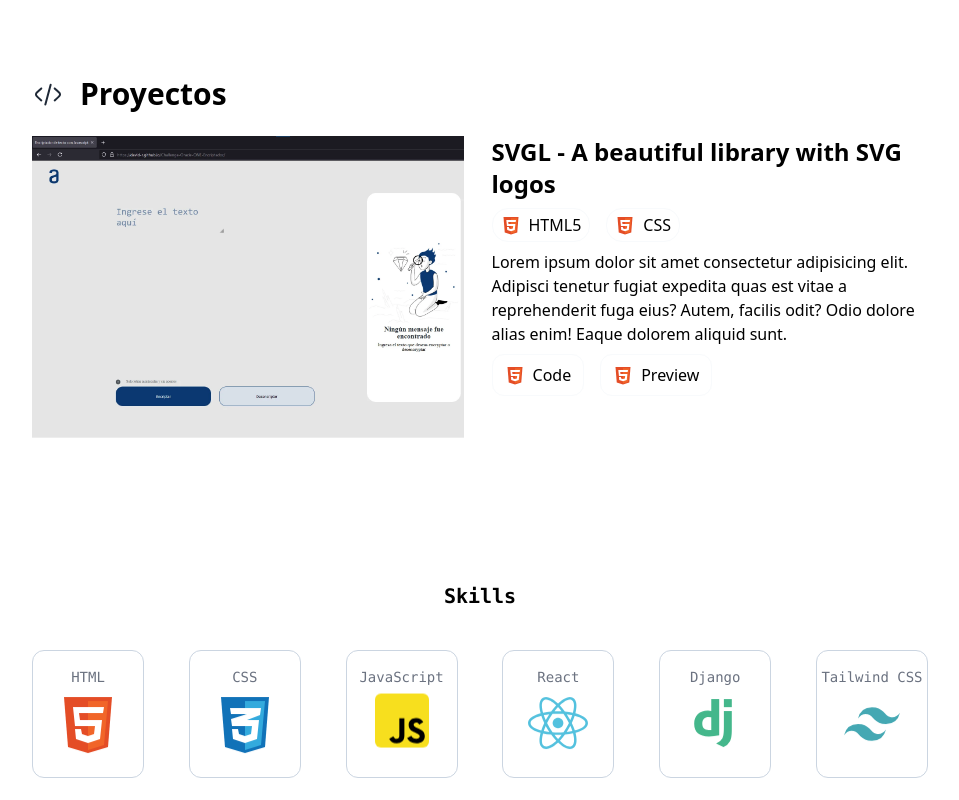
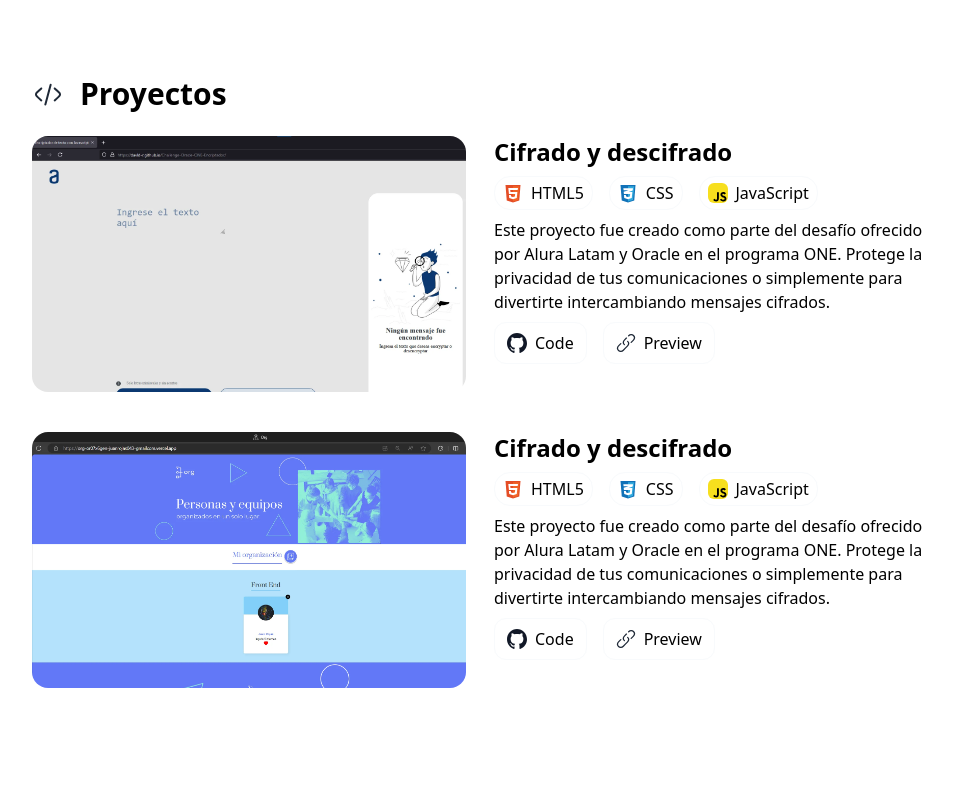
Before and after one commit to davld-R/por, a React (Vite) app: page / in a window 1280 px wide. Shown: the part 1040-1840 px from the top of the page, without its empty margins (160-1119 px from the left). Built offline with nearby package versions, Linux system fonts and the light colour scheme.

Commit message:
nuevos cambios

```diff
--- a/src/App.tsx
+++ b/src/App.tsx
@@ -2,6 +2,9 @@ import Menu from './components/Menu';
 import Banner from './components/Banner';
 import Experiencia from './components/Experiencia';
 import Proyectos from './components/Proyectos';
+import Cifrado from './components/Proyectos/Cifrado';
+import Proyecto1Icon from './assets/p1.webp';
+import Proyecto2Icon from './assets/p2.webp';
 import Skills from './components/Skills';
 import Html5Icon from './components/Icons/Html5Icon';
 import Css5Icon from './components/Icons/Css5Icon';
@@ -48,12 +51,17 @@ function App() {
 
   return (
     <>
+      {/* Componente de Menu */}
       <Menu></Menu>
+
+      {/* Componente de Banner */}
       <Banner></Banner>
       <div className="flex mb-6 items-center gap-4" id="experiencia">
         <MaletinIco width="32px" height="32px"></MaletinIco>
         <h1 className="text-3xl font-semibold">Experiencia profesional</h1>
       </div>
+
+      {/* Componente de Experiencia */}
       {experiencia.map(({ key, nombre, empresa, fecha, funcion }) => (
         <Experiencia
           key={key}
@@ -67,7 +75,28 @@ function App() {
         <CodeIcon width="32px" height="32px"></CodeIcon>
         <p className="dark:text-slate-50 text-3xl font-semibold">Proyectos</p>
       </div>
-      <Proyectos></Proyectos>
+
+      {/* Componente de proyectos */}
+      <Proyectos
+        nombre="Cifrado y descifrado"
+        contenido="Este proyecto fue creado como parte del desafío ofrecido por Alura Latam y Oracle en el programa ONE. Protege la privacidad de tus comunicaciones o simplemente para divertirte intercambiando mensajes cifrados."
+        imagen={Proyecto1Icon}
+        code="https://github.com/davld-R/Challenge-Oracle-ONE-Encriptador"
+        link="https://davld-r.github.io/Challenge-Oracle-ONE-Encriptador/"
+      >
+        <Cifrado></Cifrado>
+      </Proyectos>
+      <Proyectos
+        nombre="Cifrado y descifrado"
+        contenido="Este proyecto fue creado como parte del desafío ofrecido por Alura Latam y Oracle en el programa ONE. Protege la privacidad de tus comunicaciones o simplemente para divertirte intercambiando mensajes cifrados."
+        imagen={Proyecto2Icon}
+        code="https://github.com/davld-R/Challenge-Oracle-ONE-Encriptador"
+        link="https://davld-r.github.io/Challenge-Oracle-ONE-Encriptador/"
+      >
+        <Cifrado></Cifrado>
+      </Proyectos>
+
+      {/* Componente de Skills */}
       <h1
         id="skills"
         className="mt-36 mb-10 text-xl font-semibold text-center font-mono"
@@ -82,7 +111,7 @@ function App() {
           <Css5Icon width="64px" height="64px"></Css5Icon>
         </Skills>
         <Skills nombre="JavaScript">
-          <JavaScriptIcon></JavaScriptIcon>
+          <JavaScriptIcon width="54px" height="54px"></JavaScriptIcon>
         </Skills>
         <Skills nombre="React">
           <ReactIcon></ReactIcon>
@@ -93,6 +122,8 @@ function App() {
         <Skills nombre="Tailwind CSS">
           <BootstrapIcon></BootstrapIcon>
         </Skills>
+
+        {/* Componente de Hobbies */}
       </section>
       <h1 className="mt-36 mb-10 text-xl font-semibold text-center font-mono">
         Hobbies
--- /dev/null
+++ b/src/components/Icons/GitHubIcon.tsx
@@ -0,0 +1,55 @@
+interface props {
+  width: string;
+  height: string;
+}
+
+export default function GithubIcon({ width, height }: props) {
+  return (
+    <svg
+      width={width}
+      height={height}
+      viewBox="0 0 20 20"
+      version="1.1"
+      xmlns="http://www.w3.org/2000/svg"
+      xmlnsXlink="http://www.w3.org/1999/xlink"
+      className="dark:fill-slate-50 fill-gray-900"
+    >
+      <g id="SVGRepo_bgCarrier" strokeWidth="0"></g>
+      <g
+        id="SVGRepo_tracerCarrier"
+        strokeLinecap="round"
+        strokeLinejoin="round"
+      ></g>
+      <g id="SVGRepo_iconCarrier">
+        {' '}
+        <title>github [#142]</title> <desc>Created with Sketch.</desc>{' '}
+        <defs> </defs>{' '}
+        <g
+          id="Page-1"
+          stroke="none"
+          strokeWidth="1"
+          fill="none"
+          fillRule="evenodd"
+        >
+          {' '}
+          <g
+            id="Dribbble-Light-Preview"
+            transform="translate(-140.000000, -7559.000000)"
+            className="dark:fill-slate-50 fill-gray-900"
+          >
+            {' '}
+            <g id="icons" transform="translate(56.000000, 160.000000)">
+              {' '}
+              <path
+                d="M94,7399 C99.523,7399 104,7403.59 104,7409.253 C104,7413.782 101.138,7417.624 97.167,7418.981 C96.66,7419.082 96.48,7418.762 96.48,7418.489 C96.48,7418.151 96.492,7417.047 96.492,7415.675 C96.492,7414.719 96.172,7414.095 95.813,7413.777 C98.04,7413.523 100.38,7412.656 100.38,7408.718 C100.38,7407.598 99.992,7406.684 99.35,7405.966 C99.454,7405.707 99.797,7404.664 99.252,7403.252 C99.252,7403.252 98.414,7402.977 96.505,7404.303 C95.706,7404.076 94.85,7403.962 94,7403.958 C93.15,7403.962 92.295,7404.076 91.497,7404.303 C89.586,7402.977 88.746,7403.252 88.746,7403.252 C88.203,7404.664 88.546,7405.707 88.649,7405.966 C88.01,7406.684 87.619,7407.598 87.619,7408.718 C87.619,7412.646 89.954,7413.526 92.175,7413.785 C91.889,7414.041 91.63,7414.493 91.54,7415.156 C90.97,7415.418 89.522,7415.871 88.63,7414.304 C88.63,7414.304 88.101,7413.319 87.097,7413.247 C87.097,7413.247 86.122,7413.234 87.029,7413.87 C87.029,7413.87 87.684,7414.185 88.139,7415.37 C88.139,7415.37 88.726,7417.2 91.508,7416.58 C91.513,7417.437 91.522,7418.245 91.522,7418.489 C91.522,7418.76 91.338,7419.077 90.839,7418.982 C86.865,7417.627 84,7413.783 84,7409.253 C84,7403.59 88.478,7399 94,7399"
+                id="github-[#142]"
+              >
+                {' '}
+              </path>{' '}
+            </g>{' '}
+          </g>{' '}
+        </g>{' '}
+      </g>
+    </svg>
+  );
+}
--- a/src/components/Icons/JavaScriptIcon.tsx
+++ b/src/components/Icons/JavaScriptIcon.tsx
@@ -1,8 +1,13 @@
-export default function JavaScriptIcon() {
+interface props {
+  width: string;
+  height: string;
+}
+
+export default function JavaScriptIcon({ width, height }: props) {
   return (
     <svg
-      width="54px"
-      height="54px"
+      width={width}
+      height={height}
       className="rounded-md"
       viewBox="0 0 256 256"
       xmlns="http://www.w3.org/2000/svg"
--- /dev/null
+++ b/src/components/Icons/LinkIcon.tsx
@@ -0,0 +1,38 @@
+interface props {
+  width: string;
+  height: string;
+}
+
+export default function LinkIcon({ width, height }: props) {
+  return (
+    <svg
+      width={width}
+      height={height}
+      viewBox="0 0 24 24"
+      fill="none"
+      xmlns="http://www.w3.org/2000/svg"
+    >
+      <g id="SVGRepo_bgCarrier" strokeWidth="0"></g>
+      <g
+        id="SVGRepo_tracerCarrier"
+        strokeLinecap="round"
+        strokeLinejoin="round"
+      ></g>
+      <g id="SVGRepo_iconCarrier">
+        {' '}
+        <path
+          d="M15.197 3.35462C16.8703 1.67483 19.4476 1.53865 20.9536 3.05046C22.4596 4.56228 22.3239 7.14956 20.6506 8.82935L18.2268 11.2626M10.0464 14C8.54044 12.4882 8.67609 9.90087 10.3494 8.22108L12.5 6.06212"
+          className="dark:stroke-slate-50 stroke-gray-800"
+          strokeWidth="1.5"
+          strokeLinecap="round"
+        ></path>{' '}
+        <path
+          d="M13.9536 10C15.4596 11.5118 15.3239 14.0991 13.6506 15.7789L11.2268 18.2121L8.80299 20.6454C7.12969 22.3252 4.55237 22.4613 3.0464 20.9495C1.54043 19.4377 1.67609 16.8504 3.34939 15.1706L5.77323 12.7373"
+          className="dark:stroke-slate-50 stroke-gray-800"
+          strokeWidth="1.5"
+          strokeLinecap="round"
+        ></path>{' '}
+      </g>
+    </svg>
+  );
+}
--- a/src/components/Proyectos.tsx
+++ b/src/components/Proyectos.tsx
@@ -1,58 +1,48 @@
-import HtmlIco from './Icons/Html5Icon';
-import Proyecto1 from '../assets/p1.webp';
+import { ReactNode } from 'react';
+import LinkIcon from './Icons/LinkIcon';
+import GithubIcon from './Icons/GitHubIcon';
 
-function Proyectos() {
+interface props {
+  nombre: string;
+  contenido: string;
+  imagen: string;
+  code: string;
+  link: string;
+  children: ReactNode;
+}
+
+function Proyectos({ nombre, contenido, imagen, children, code, link }: props) {
   return (
-    <section className="flex justify-between gap-7">
-      <div className="">
+    <section className="flex justify-between gap-7 mb-10">
+      <div className="w-full h-64">
         <img
-          src={Proyecto1}
+          src={imagen}
           alt="Imagen proyecto"
-          className="object-cover object-top w-full transition hover:scale-95 hover:duration-300"
+          className="object-cover rounded-2xl object-top transition hover:scale-95 hover:duration-300 size-full"
         />
       </div>
-      <div>
-        <p className="text-2xl flex font-bold mb-2">
-          SVGL - A beautiful library with SVG logos
-        </p>
+      <div className=" w-full">
+        <p className="text-2xl flex font-bold mb-2">{nombre}</p>
         <div>
-          <ul className="flex gap-4">
-            <li className="flex border border-slate-50 rounded-2xl py-1 px-2 items-center gap-2">
-              <span>
-                <HtmlIco width="20px" height="20px" />
-              </span>
-              HTML5
-            </li>
-            <li className="flex border border-slate-50 rounded-2xl py-1 px-2 items-center gap-2">
-              <span>
-                <HtmlIco width="20px" height="20px" />
-              </span>
-              CSS
-            </li>
-          </ul>
-          <p className="my-2 dark:text-gray-400">
-            Lorem ipsum dolor sit amet consectetur adipisicing elit. Adipisci
-            tenetur fugiat expedita quas est vitae a reprehenderit fuga eius?
-            Autem, facilis odit? Odio dolore alias enim! Eaque dolorem aliquid
-            sunt.
-          </p>
+          {children}
+          <p className="my-2 dark:text-gray-400">{contenido}</p>
         </div>
         <div className="flex gap-4">
           <a
-            href=""
+            href={code}
             className="flex border border-slate-50 rounded-xl py-2 px-3 items-center gap-2"
           >
             <span>
-              <HtmlIco width="20px" height="20px" />
+              <GithubIcon width="20px" height="20px" />
             </span>
             Code
           </a>
           <a
-            href=""
+            href={link}
             className="flex border border-slate-50 rounded-xl py-2 px-3 items-center gap-2"
           >
             <span>
-              <HtmlIco width="20px" height="20px" />
+              <LinkIcon width="20px" height="20px" />
             </span>
             Preview
           </a>
--- /dev/null
+++ b/src/components/Proyectos/Cifrado.tsx
@@ -0,0 +1,28 @@
+import HtmlIco from '../Icons/Html5Icon';
+import Css5Icon from '../Icons/Css5Icon';
+import JavaScriptIcon from '../Icons/JavaScriptIcon';
+
+export default function Cifrado() {
+  return (
+    <ul className="flex gap-4">
+      <li className="flex border border-slate-50 rounded-2xl py-1 px-2 items-center gap-2">
+        <span>
+          <HtmlIco width="20px" height="20px" />
+        </span>
+        HTML5
+      </li>
+      <li className="flex border border-slate-50 rounded-2xl py-1 px-2 items-center gap-2">
+        <span>
+          <Css5Icon width="20px" height="20px" />
+        </span>
+        CSS
+      </li>
+      <li className="flex border border-slate-50 rounded-2xl py-1 px-2 items-center gap-2">
+        <span>
+          <JavaScriptIcon width="20px" height="20px" />
+        </span>
+        JavaScript
+      </li>
+    </ul>
+  );
+}
--- /dev/null
+++ b/src/components/Proyectos/CodePreview.tsx
@@ -0,0 +1,7 @@
+export default function CodePreviewIcon() {
+  return (
+    <section>
+      <h1>hola desde code Preview</h1>
+    </section>
+  );
+}
```
Also changed, not shown: src/assets/p2.webp (added).
